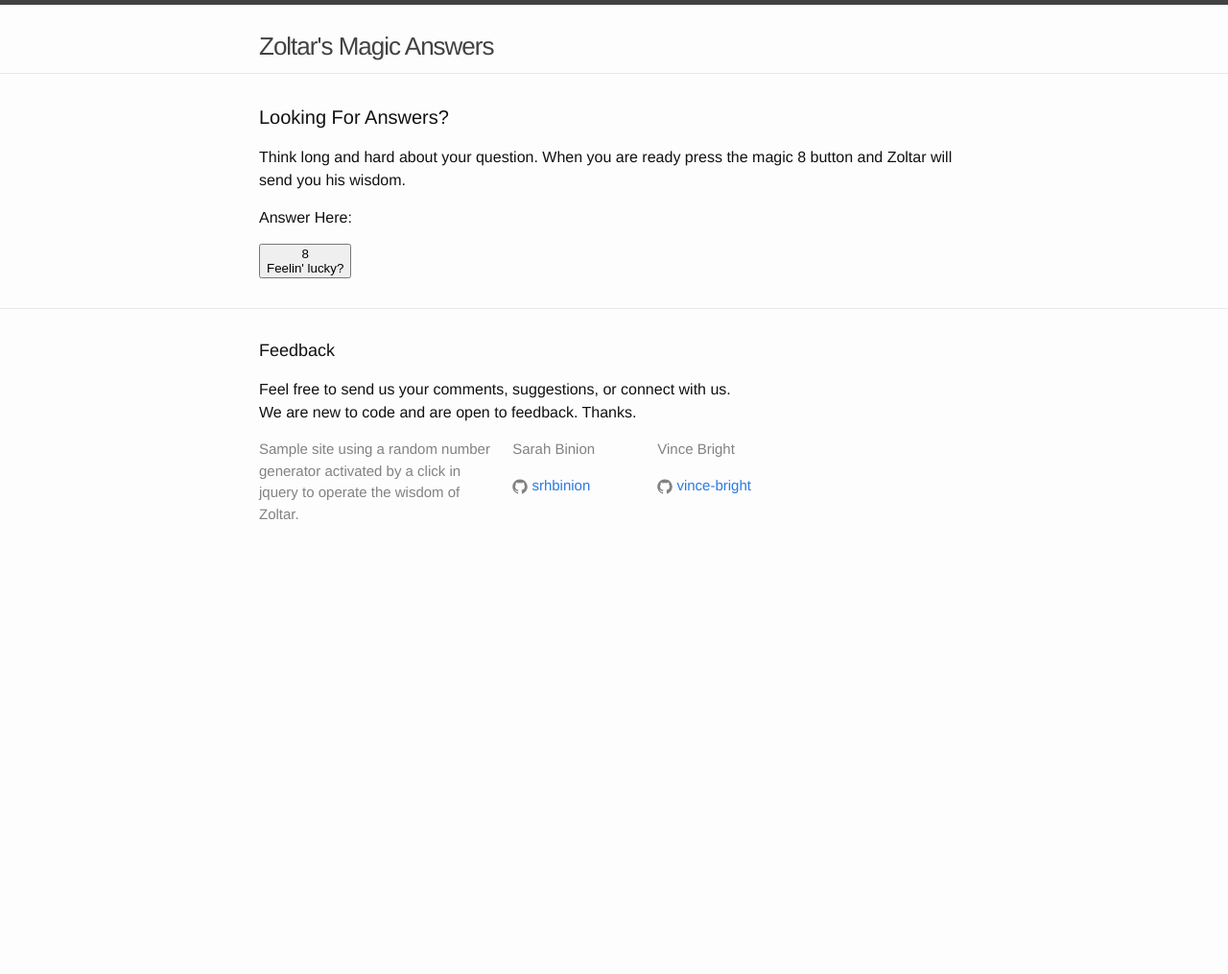
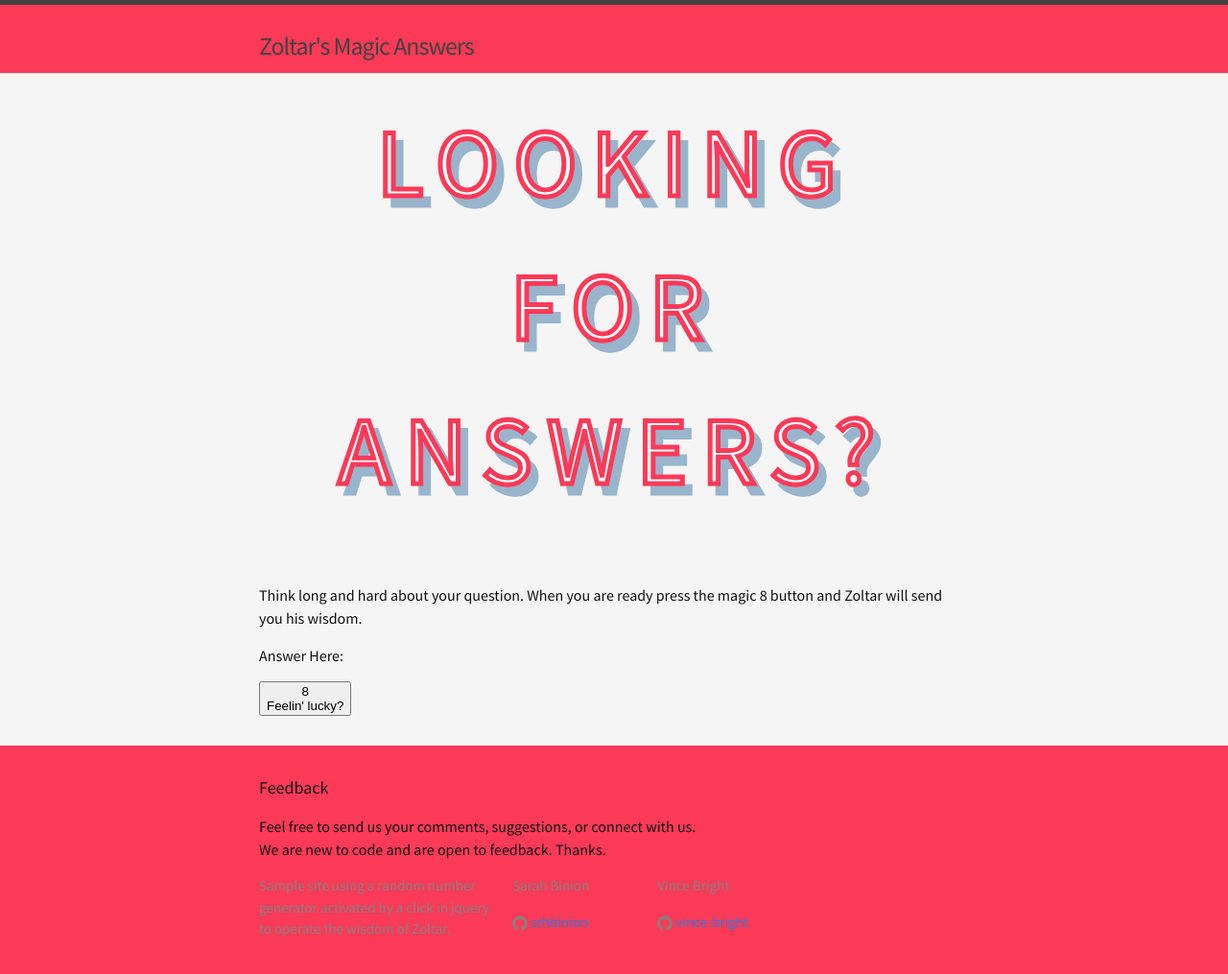
Before and after one commit to srhbinion/magic-eight, a Jekyll site: the page built from index.html, in a window 1280 px wide and 1040 px high. Shown: the top 1015 px of the window at 96% size. Built offline with Jekyll 4.4.1, drawn with Linux system fonts in a browser that asks for light colours; nearby versions of some CDN libraries.

Commit message:
added background color

```diff
--- a/_sass/_layout.scss
+++ b/_sass/_layout.scss
@@ -5,9 +5,11 @@
     border-top: 5px solid $grey-color-dark;
     border-bottom: 1px solid $grey-color-light;
     min-height: 56px;
+	background-color: #FD3A58;
 
     // Positioning context for the mobile navigation icon
-    position: relative;
+    position: fixed;
+	width: 100%;
 }
 
 .site-title {
@@ -93,13 +95,13 @@
 }
 
 
-
 /**
  * Site footer
  */
 .site-footer {
     border-top: 1px solid $grey-color-light;
     padding: $spacing-unit 0;
+	background-color: #FD3A58;
 }
 
 .footer-heading {
@@ -172,7 +174,17 @@
 }
 
 .page-heading {
-    font-size: 20px;
+	font-family: "Source Sans Pro";
+	text-transform: uppercase;
+  	color: #fff;
+  	font-weight: 100 !important;
+  	font-size: 100px;
+  		-webkit-text-stroke: 5px #FD3A58;
+  	letter-spacing: 15px;
+  		-webkit-filter: drop-shadow(8px 10px 0 #98B5CC);
+  	text-align: center;
+  	line-height: $base-line-height;
+	margin: 4rem;
 }
 
 .post-list {
--- a/css/main.scss
+++ b/css/main.scss
@@ -6,16 +6,16 @@
 
 
 // Our variables
-$base-font-family: "Helvetica Neue", Helvetica, Arial, sans-serif;
+$base-font-family: "Source Sans Pro", Helvetica, Arial, sans-serif;
 $base-font-size:   16px;
-$base-font-weight: 400;
+$base-font-weight: 100;
 $small-font-size:  $base-font-size * 0.875;
 $base-line-height: 1.5;
 
 $spacing-unit:     30px;
 
 $text-color:       #111;
-$background-color: #fdfdfd;
+$background-color: #f5f5f5;
 $brand-color:      #2a7ae2;
 
 $grey-color:       #828282;
```
